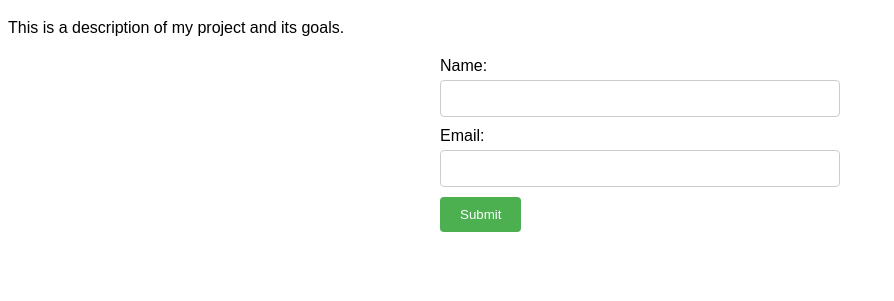
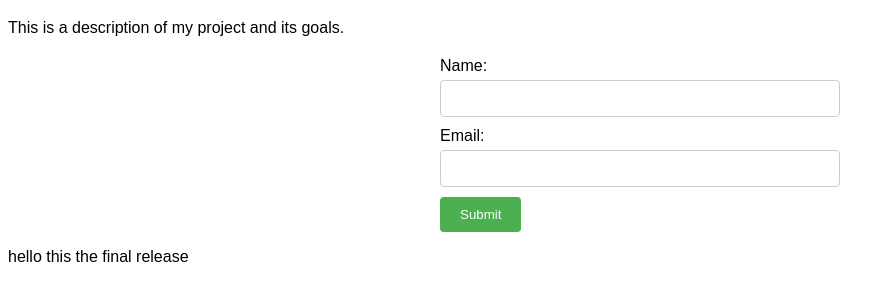
Before and after one commit to MoumenGuinoubi/git-workflow-exercise, a plain HTML site: page index.html in a window 1280 px wide. Shown: the part 61-362 px from the top of the page, without its empty margins (0-894 px from the left). Drawn offline with Linux system fonts and the light colour scheme.

Commit message:
release final

```diff
--- a/index.html
+++ b/index.html
@@ -17,7 +17,7 @@
 
 <input type="submit" value="Submit">
 </form>
-
+<p>hello this the final release</p>
 <script>
 document.getElementById("btn-alert").addEventListener("click", function(){
 alert("Thank you for submitting the form!");});
```
